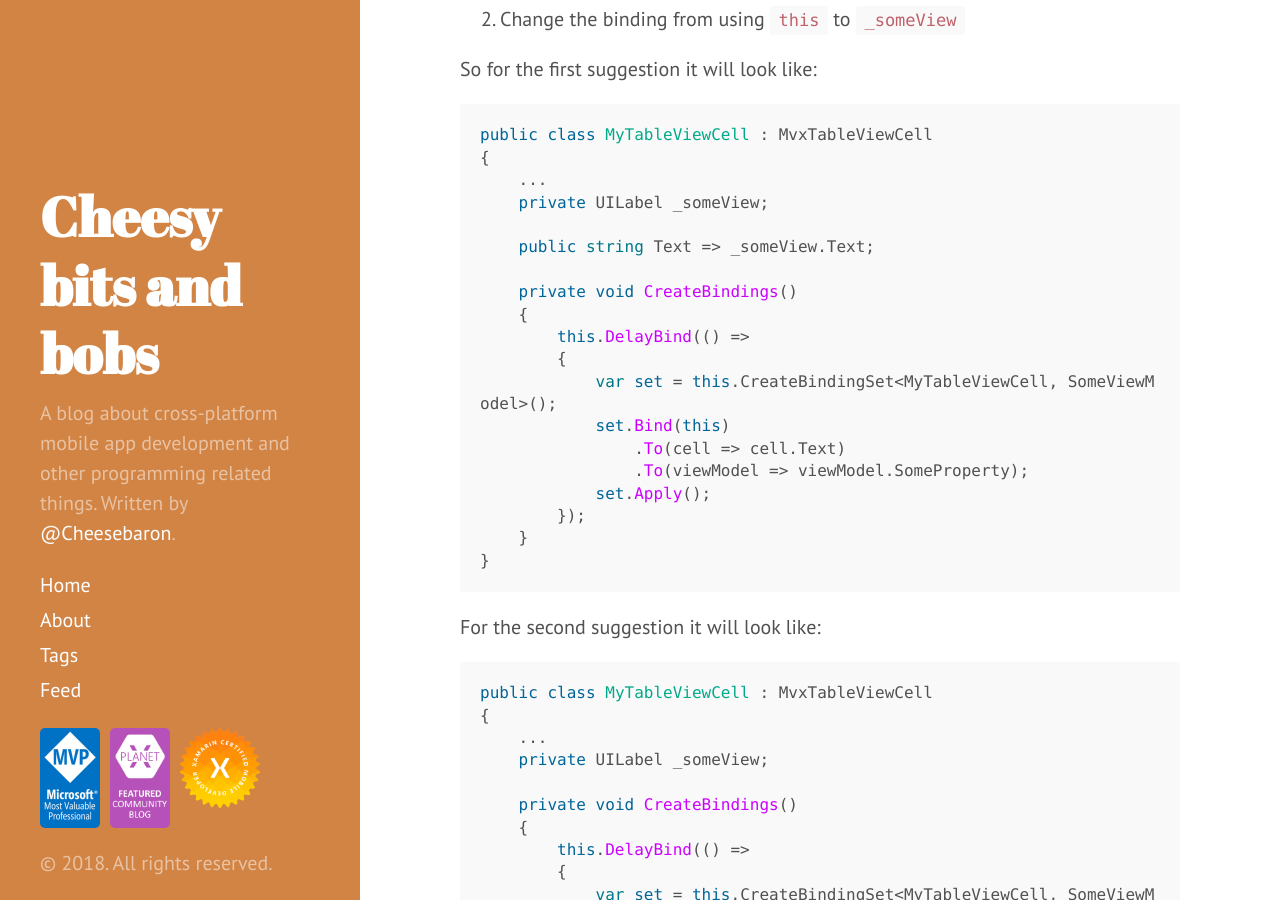
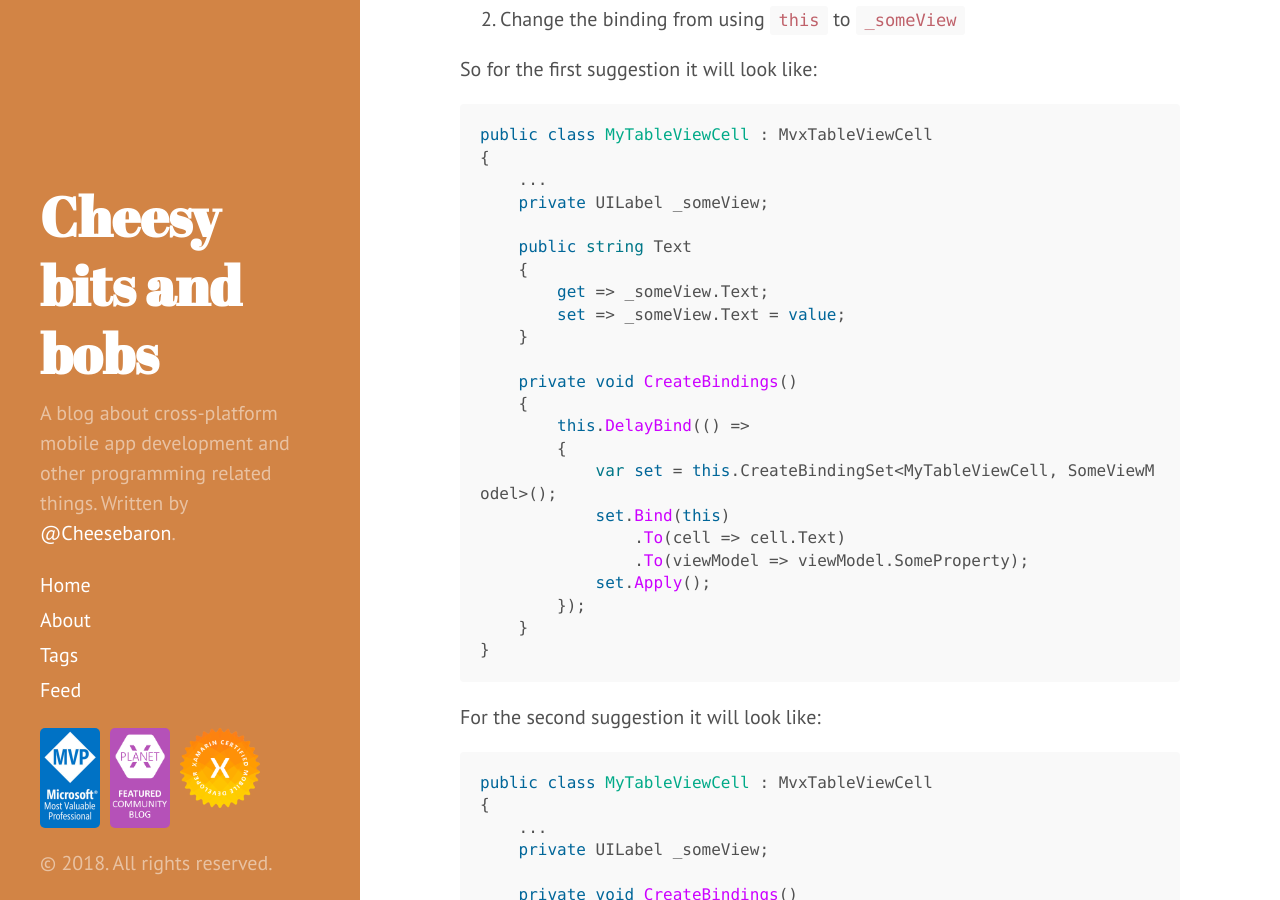
Before and after one commit to Cheesebaron/cheesebaron.github.io, a Jekyll site: the page built from _posts/2018-1-15-mvvmcross-binding-target.md, in a window 1280 px wide and 900 px high, scrolled down 3519 px. Built offline with Jekyll 4.4.1, drawn with Linux system fonts in a browser that asks for light colours; nearby versions of some CDN libraries; comment, search, counter and statistics services are not loaded.

Commit message:
Fix sample code

```diff
--- a/_posts/2018-1-15-mvvmcross-binding-target.md
+++ b/_posts/2018-1-15-mvvmcross-binding-target.md
@@ -107,7 +107,11 @@ public class MyTableViewCell : MvxTableViewCell
     ...
     private UILabel _someView;
 
-    public string Text => _someView.Text;
+    public string Text
+    {
+        get => _someView.Text;
+        set => _someView.Text = value;
+    }
 
     private void CreateBindings()
     {
```
